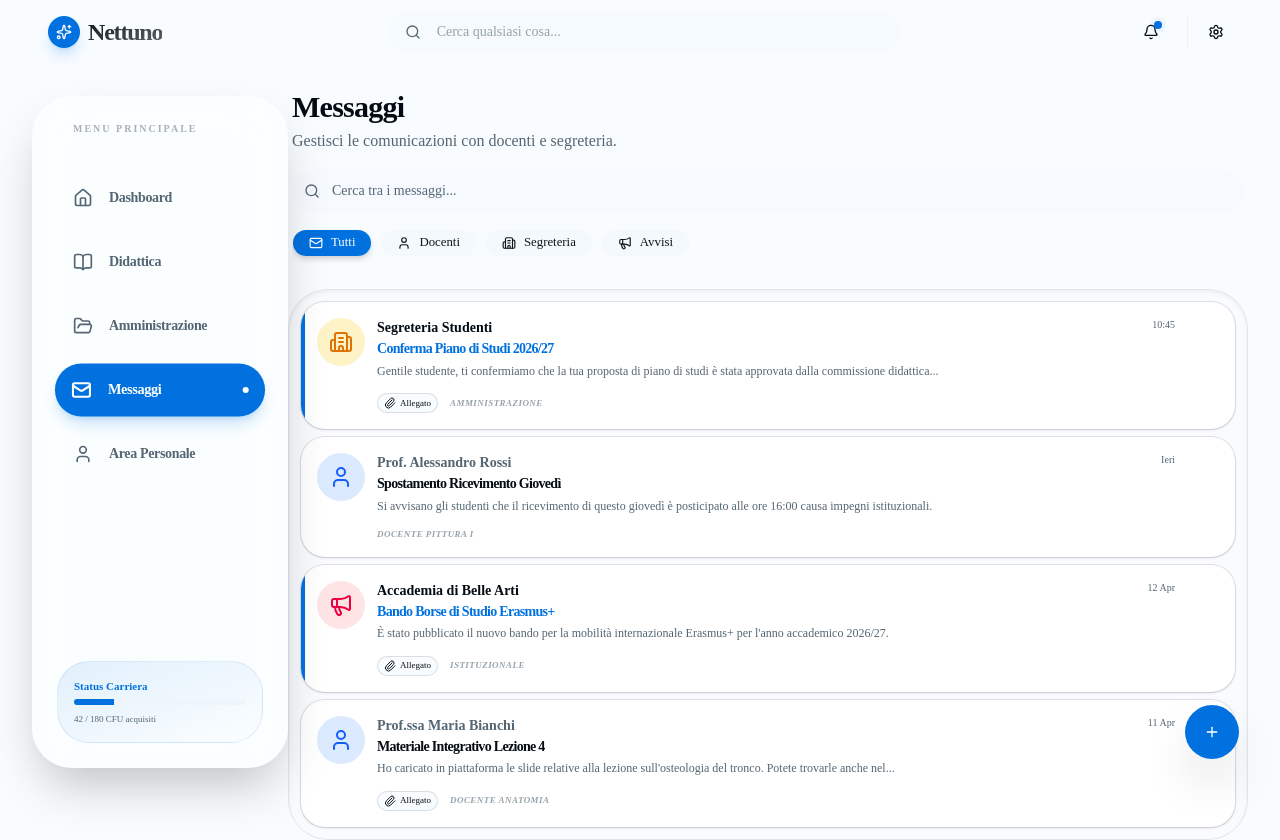
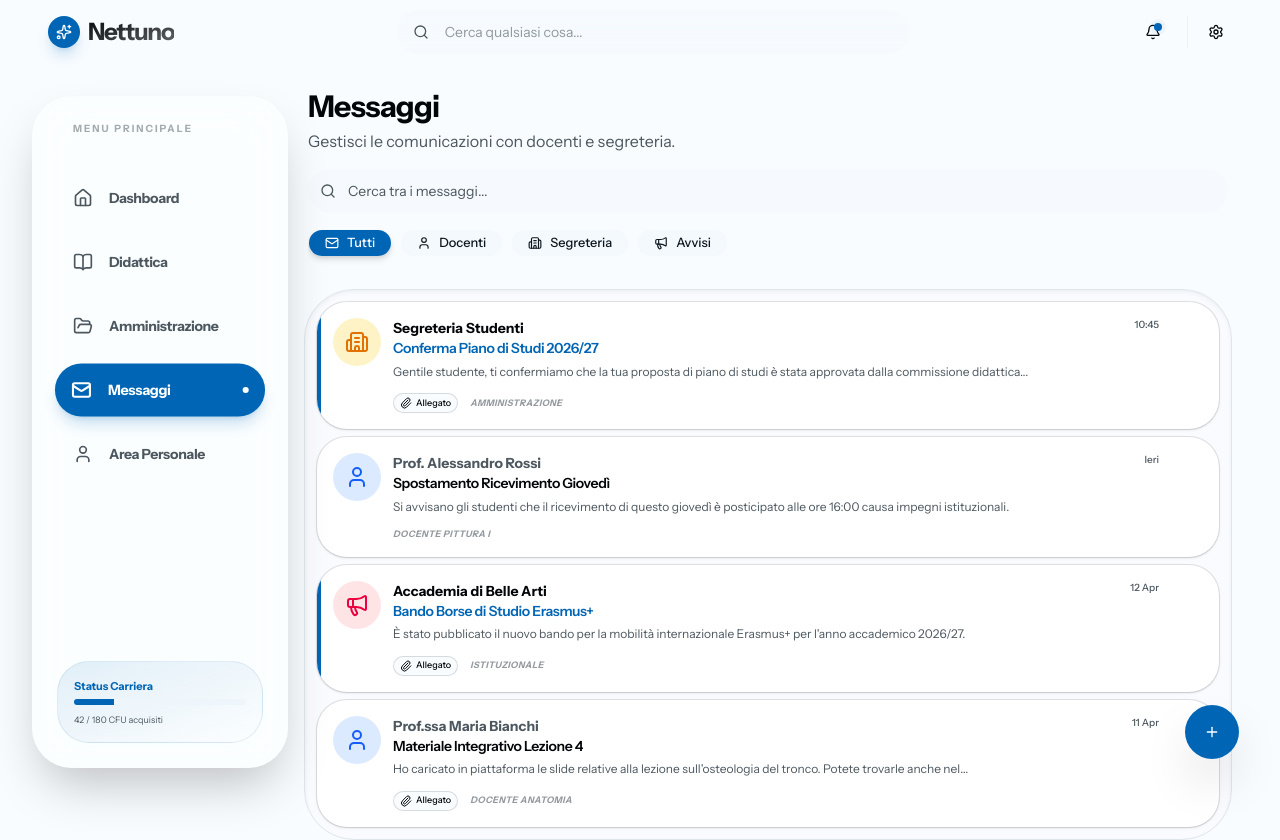
Before and after one commit to Snes00/nettuno-prototype, a Next.js app: page /messaggi in a window 1280 px wide. Built offline with nearby package versions, Linux system fonts and the light colour scheme.

Commit message:
design: sostituito Geist con Instrument Sans (Premium Typography)

```diff
--- a/src/app/globals.css
+++ b/src/app/globals.css
@@ -7,9 +7,9 @@
 @theme inline {
   --color-background: var(--background);
   --color-foreground: var(--foreground);
-  --font-sans: var(--font-sans);
-  --font-mono: var(--font-geist-mono);
-  --font-heading: var(--font-sans);
+  --font-sans: var(--font-instrument-sans);
+  --font-mono: ui-monospace, SFMono-Regular, Menlo, Monaco, Consolas, "Liberation Mono", "Courier New", monospace;
+  --font-heading: var(--font-instrument-sans);
   --color-sidebar-ring: var(--sidebar-ring);
   --color-sidebar-border: var(--sidebar-border);
   --color-sidebar-accent-foreground: var(--sidebar-accent-foreground);
@@ -55,20 +55,20 @@
 :root {
   /* Premium Light - Soft & Elegant */
   --background: oklch(0.99 0.005 240);
-  --foreground: oklch(0.15 0.02 240);
+  --foreground: oklch(0.12 0.01 240);
   --card: oklch(1 0 0);
-  --card-foreground: oklch(0.15 0.02 240);
+  --card-foreground: oklch(0.12 0.01 240);
   --popover: oklch(1 0 0);
-  --popover-foreground: oklch(0.15 0.02 240);
+  --popover-foreground: oklch(0.12 0.01 240);
 
-  --primary: oklch(0.55 0.2 250);       /* Vibrant Mediterranean Blue */
+  --primary: oklch(0.5 0.15 250);       /* Sophisticated Deep Blue */
   --primary-foreground: oklch(1 0 0);
 
   --secondary: oklch(0.96 0.01 240);
   --secondary-foreground: oklch(0.2 0.02 240);
 
   --muted: oklch(0.97 0.01 240);
-  --muted-foreground: oklch(0.5 0.03 240);
+  --muted-foreground: oklch(0.45 0.02 240);
 
   --accent: oklch(0.94 0.03 250);
   --accent-foreground: oklch(0.2 0.02 240);
@@ -78,62 +78,62 @@
 
   --border: oklch(0.92 0.01 240);
   --input: oklch(0.92 0.01 240);
-  --ring: oklch(0.55 0.2 250);
+  --ring: oklch(0.5 0.15 250);
 
-  --radius: 1rem;
+  --radius: 1.25rem; /* Smoother corners for high-end look */
 
-  --chart-1: oklch(0.55 0.2 250);
+  --chart-1: oklch(0.5 0.15 250);
   --chart-2: oklch(0.65 0.15 200);
   --chart-3: oklch(0.75 0.12 160);
   --chart-4: oklch(0.85 0.1 120);
   --chart-5: oklch(0.95 0.05 80);
 
   --sidebar: oklch(0.99 0.005 240);
-  --sidebar-foreground: oklch(0.15 0.02 240);
-  --sidebar-primary: oklch(0.55 0.2 250);
+  --sidebar-foreground: oklch(0.12 0.01 240);
+  --sidebar-primary: oklch(0.5 0.15 250);
   --sidebar-primary-foreground: oklch(1 0 0);
   --sidebar-accent: oklch(0.94 0.03 250);
   --sidebar-accent-foreground: oklch(0.2 0.02 240);
   --sidebar-border: oklch(0.92 0.01 240);
-  --sidebar-ring: oklch(0.55 0.2 250);
+  --sidebar-ring: oklch(0.5 0.15 250);
 }
 
 .dark {
   /* Ultra Deep Dark - OLED Optimized */
-  --background: oklch(0.08 0.01 240);    /* Pure depth */
+  --background: oklch(0.05 0.01 240);    /* Pure depth black */
   --foreground: oklch(0.95 0.01 240);
-  --card: oklch(0.12 0.015 240);        /* Visible card contrast */
+  --card: oklch(0.1 0.015 240);         /* Subtle elevation */
   --card-foreground: oklch(0.95 0.01 240);
-  --popover: oklch(0.12 0.015 240);
+  --popover: oklch(0.1 0.015 240);
   --popover-foreground: oklch(0.95 0.01 240);
 
-  --primary: oklch(0.65 0.18 250);      /* Glowing Primary */
+  --primary: oklch(0.65 0.15 250);      /* Glowing Primary */
   --primary-foreground: oklch(0.05 0.01 240);
 
-  --secondary: oklch(0.18 0.02 240);
+  --secondary: oklch(0.15 0.02 240);
   --secondary-foreground: oklch(0.95 0.01 240);
 
-  --muted: oklch(0.18 0.02 240);
-  --muted-foreground: oklch(0.6 0.02 240);
+  --muted: oklch(0.15 0.02 240);
+  --muted-foreground: oklch(0.55 0.02 240);
 
-  --accent: oklch(0.22 0.03 250);
+  --accent: oklch(0.18 0.03 250);
   --accent-foreground: oklch(0.95 0.01 240);
 
   --destructive: oklch(0.55 0.18 25);
   --destructive-foreground: oklch(0.95 0.01 240);
 
-  --border: oklch(0.18 0.02 240);
-  --input: oklch(0.18 0.02 240);
-  --ring: oklch(0.65 0.18 250);
+  --border: oklch(0.15 0.02 240);
+  --input: oklch(0.15 0.02 240);
+  --ring: oklch(0.65 0.15 250);
 
-  --sidebar: oklch(0.08 0.01 240);
+  --sidebar: oklch(0.05 0.01 240);
   --sidebar-foreground: oklch(0.95 0.01 240);
-  --sidebar-primary: oklch(0.65 0.18 250);
+  --sidebar-primary: oklch(0.65 0.15 250);
   --sidebar-primary-foreground: oklch(0.05 0.01 240);
-  --sidebar-accent: oklch(0.18 0.02 240);
+  --sidebar-accent: oklch(0.15 0.02 240);
   --sidebar-accent-foreground: oklch(0.95 0.01 240);
-  --sidebar-border: oklch(0.18 0.02 240);
-  --sidebar-ring: oklch(0.65 0.18 250);
+  --sidebar-border: oklch(0.15 0.02 240);
+  --sidebar-ring: oklch(0.65 0.15 250);
 }
 
 @layer base {
@@ -142,15 +142,22 @@
   }
   body {
     @apply bg-background text-foreground transition-all duration-500 ease-in-out;
-    font-feature-settings: "cv02", "cv03", "cv04", "ss01";
+    /* Font rendering optimization */
+    text-rendering: optimizeLegibility;
+    -webkit-font-smoothing: antialiased;
+    -moz-osx-font-smoothing: grayscale;
   }
   html {
     @apply font-sans antialiased scroll-smooth;
   }
 
-  /* Miglioramento Tipografia */
+  /* Miglioramento Tipografia con Instrument Sans */
   h1, h2, h3, h4 {
-    @apply tracking-tighter font-black;
+    @apply tracking-tight font-bold; /* Adjusted for Instrument Sans */
+  }
+
+  h1 {
+    @apply text-balance;
   }
 
   /* Custom Scrollbar Premium */
@@ -166,7 +173,6 @@
 }
 
 @layer components {
-  /* Utility per l'estetica Nettuno */
   .glass-card {
     @apply bg-white/70 dark:bg-card/70 backdrop-blur-xl border border-white/20 dark:border-white/10 shadow-premium;
   }
@@ -176,6 +182,6 @@
   }
 
   .touch-target {
-    @apply min-h-[48px] min-w-[48px] flex items-center justify-center;
+    @apply min-h-[44px] min-w-[44px] flex items-center justify-center;
   }
 }
--- a/src/app/layout.tsx
+++ b/src/app/layout.tsx
@@ -1,18 +1,14 @@
 import type { Metadata } from "next";
-import { Geist, Geist_Mono } from "next/font/google";
+import { Instrument_Sans } from "next/font/google";
 import "./globals.css";
 import { Header } from "@/components/layout/Header";
 import { BottomNav } from "@/components/layout/BottomNav";
 import { ThemeProvider } from "@/components/theme-provider";
 
-const geistSans = Geist({
-  variable: "--font-geist-sans",
+const instrumentSans = Instrument_Sans({
+  variable: "--font-instrument-sans",
   subsets: ["latin"],
-});
-
-const geistMono = Geist_Mono({
-  variable: "--font-geist-mono-variable",
-  subsets: ["latin"],
+  display: "swap",
 });
 
 export const metadata: Metadata = {
@@ -28,7 +24,7 @@ export default function RootLayout({
   return (
     <html
       lang="it"
-      className={`${geistSans.variable} ${geistMono.variable} h-full antialiased`}
+      className={`${instrumentSans.variable} h-full antialiased`}
       suppressHydrationWarning
     >
       <body className="min-h-full bg-background font-sans">
@@ -41,7 +37,7 @@ export default function RootLayout({
           <div className="relative flex min-h-screen flex-col">
             <Header />
             <div className="flex-1 md:pl-64">
-              <main className="container pb-20 pt-6 md:pb-8 md:px-8">
+              <main className="container pb-32 pt-6 md:pb-8 md:px-12">
                 {children}
               </main>
             </div>
```
